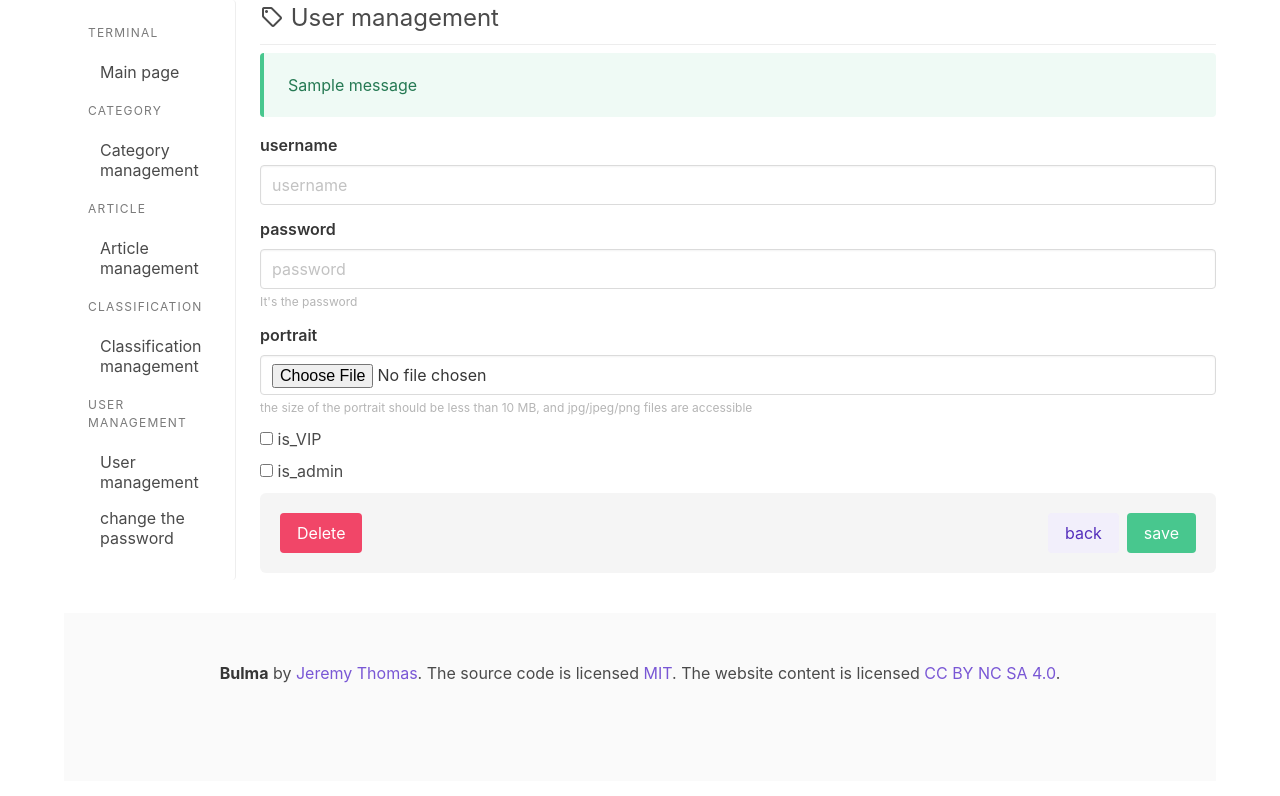
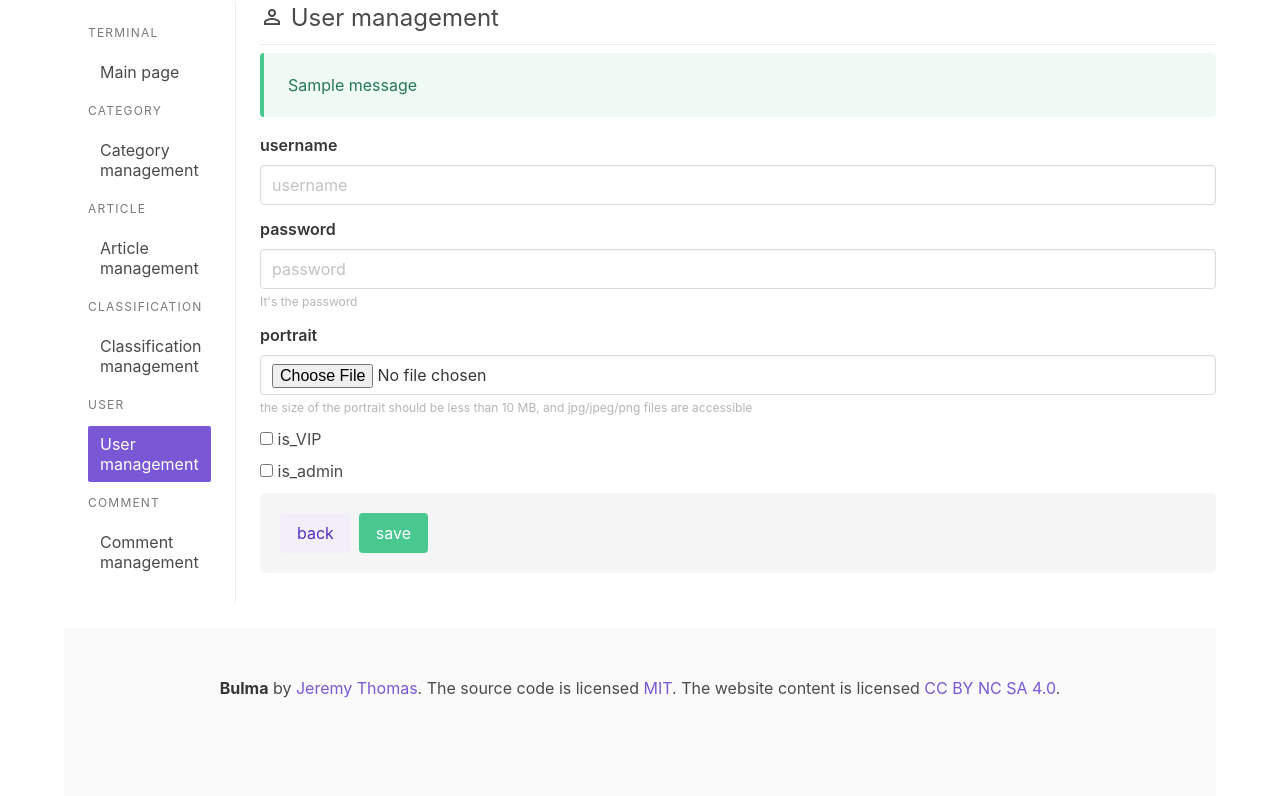
Before and after one commit to dreamlight7274/Flask_game, a Flask app: page /admin/user/add in a window 1280 px wide. Shown: the part 52-848 px from the top of the page. Before the commit the page ends 735 px from the top, so only its background shows below. Run offline with Flask 3, Linux system fonts and the light colour scheme; the visitor is signed in with stand-in values (Sample User, id 1); tables that the repository leaves empty hold one stand-in row (values such as "Sample post"); one stand-in notice (Sample message) is shown; some libraries are stand-ins or nearby versions.

Commit message:
new one
new one

```diff
--- a/modules/admin/templates/admin/add_or_edit_user.html
+++ b/modules/admin/templates/admin/add_or_edit_user.html
@@ -63,7 +63,6 @@
 
         <div class="is-block">
             <div class="box has-background-light is-shadowless level">
-                <button class=" is-danger button level-left">Delete</button>
                 <div class="level-right">
                     <a href="{{ url_for('admin.user_manage_page') }}" class="button is-primary is-light mr-2">back</a>
                     <input type="submit" value="save" class=" button is-success">
--- a/modules/admin/templates/admin/index.html
+++ b/modules/admin/templates/admin/index.html
@@ -24,28 +24,33 @@
                         CATEGORY
                     </p>
                     <ul class="menu-list">
-                        <li><a href="{{ url_for('admin.category_manage_page') }}">Category management</a></li>
+                        <li><a href="{{ url_for('admin.category_manage_page') }}" class="{% if '/admin/category' in request.path %}is-active{% endif %}">Category management</a></li>
                     </ul>
                     <p class="menu-label">
                         ARTICLE
                     </p>
                     <ul class="menu-list">
-                        <li><a href="{{ url_for('admin.article_manage_page') }}">Article management</a></li>
+                        <li><a href="{{ url_for('admin.article_manage_page') }}" class="{% if '/admin/article' in request.path %}is-active{% endif %}">Article management</a></li>
                     </ul>
                     <p class="menu-label">
                         Classification
                     </p>
                     <ul class="menu-list">
-                        <li><a href="{{ url_for('admin.classification_manage_page') }}">Classification management</a></li>
+                        <li><a href="{{ url_for('admin.classification_manage_page') }}" class="{% if '/admin/class' in request.path %}is-active{% endif %}" >Classification management</a></li>
                     </ul>
                     <p class="menu-label">
-                        User management
+                        User
                     </p>
                     <ul class="menu-list">
-                        <li><a href="{{ url_for('admin.user_manage_page') }}">User management</a></li>
+                        <li><a href="{{ url_for('admin.user_manage_page') }}" class="{% if '/admin/user' in request.path %}is-active{% endif %}">User management</a></li>
+                    </ul>
+                    <p class="menu-label">
+                        Comment
+                    </p>
+                    <ul class="menu-list">
+                        <li><a href="{{ url_for('admin.comment_manage_page') }}" class="{% if '/admin/comment' in request.path %}is-active{% endif %}">Comment management</a></li>
+                    </ul>
 
-                        <li><a>change the password</a></li>
-                    </ul>
                 </aside>
             </div>
         </div>
--- a/modules/admin/templates/admin/user.html
+++ b/modules/admin/templates/admin/user.html
@@ -5,7 +5,7 @@
     <div class=" is-pulled-left">
         <h1 class=" is-size-4">
             <span class="icon">
-                <i class="mdi mdi-tag-outline"></i>
+                <i class="mdi mdi-account-outline"></i>
             </span>
             User management
         </h1>
@@ -57,7 +57,7 @@
                 <td>
                     {% if user.head_portrait %}
                     <figure class="image is-48x48">
-                        <img class="is-rounded" src="/admin/static/{{ user.head_portrait }}" alt="{{ user.user_name }}">
+                        <img class="is-rounded" src="/admin/static/{{ user.head_portrait }}" alt="{{ user.user_name }}" style="width: 48px; height: 48px">
                     </figure>
                     {% else %}
                     -_-
--- a/modules/admin/views.py
+++ b/modules/admin/views.py
@@ -3,7 +3,7 @@ from werkzeug.security import generate_password_hash, check_password_hash
 from .utils import upload_file
 from ..auth.views.auth import admin_request
 from ..forum.models import Category
-from ..forum.models import Article, Classification
+from ..forum.models import Article, Classification, Comment
 from ..auth.models import User
 from ..admin.forms import Category_form, Article_form, Classification_form, User_form, User_edit_form
 
@@ -312,6 +312,23 @@ def delete_user(user_id):
         flash(f'User {user_using.user_name} has been deleted')
         return redirect(url_for('admin.user_manage_page'))
 
+@path_admin.route('/comment')
+@admin_request
+def comment_manage_page():
+    page = request.args.get('page', 1, type=int)
+    pagination = Comment.query.order_by(Comment.comment_id).paginate(page=page, per_page=3, error_out=False)
+    comments_showing = pagination.items
+    return render_template('admin/comment.html', comments=comments_showing, pagination=pagination)
+@path_admin.route('/comment/delete/<int:comment_id>', methods=['GET','POST'])
+@admin_request
+def delete_comment(comment_id):
+    comment_using = Comment.query.get(comment_id)
+    if comment_using:
+        db.session.delete(comment_using)
+        db.session.commit()
+        flash(f'Comment has been deleted')
+        return redirect(url_for('admin.comment_manage_page'))
+
 @path_admin.context_processor
 def dates_classification():
     articles_using = Article.query.order_by(Article.public_date)
--- a/modules/forum/templates/forum/edit_personal_information.html
+++ b/modules/forum/templates/forum/edit_personal_information.html
@@ -32,7 +32,7 @@
         <div class="is-block">
             <div class="box has-background-light is-shadowless level">
                 <div class="level-right">
-                    <a href="{{ url_for('forum.personal_info_update', user_id=user.user_id) }}" class="button is-primary is-light mr-2">back</a>
+                    <a href="{{ url_for('forum.personal_index') }}" class="button is-primary is-light mr-2">back</a>
                     <input type="submit" value="save" class=" button is-success">
                 </div>
             </div>
```
Also changed, not shown: modules/admin/templates/admin/add_or_edit_article.html (+41 -0 lines), modules/admin/templates/admin/comment.html (added, +96 -0 lines), modules/admin/static/portrait/14df8a12bf74432e82da479d3c9f802c.jpg (added).
